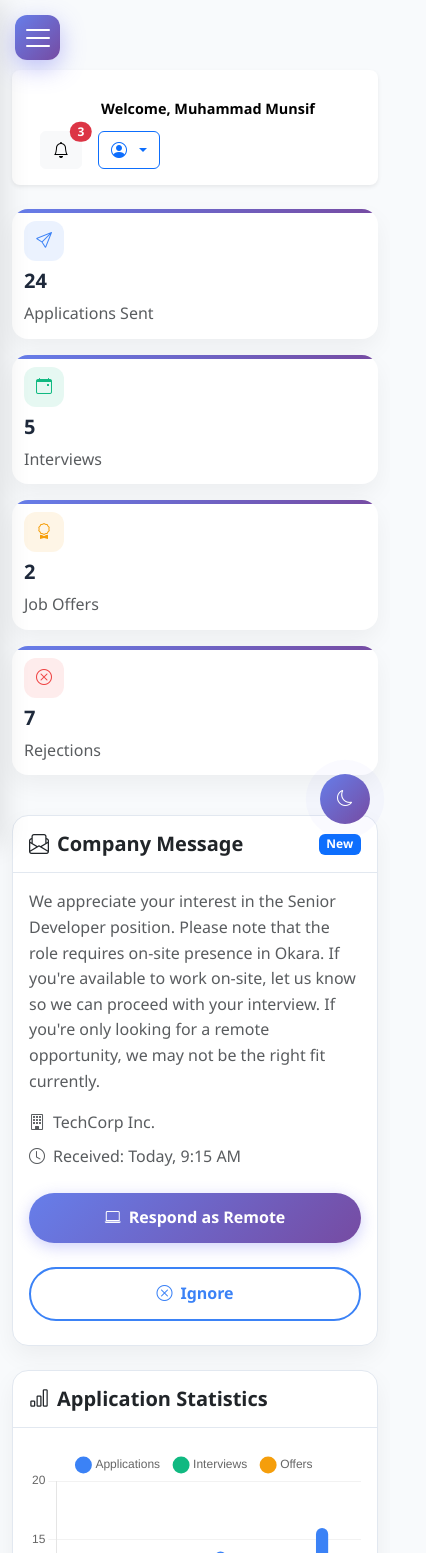
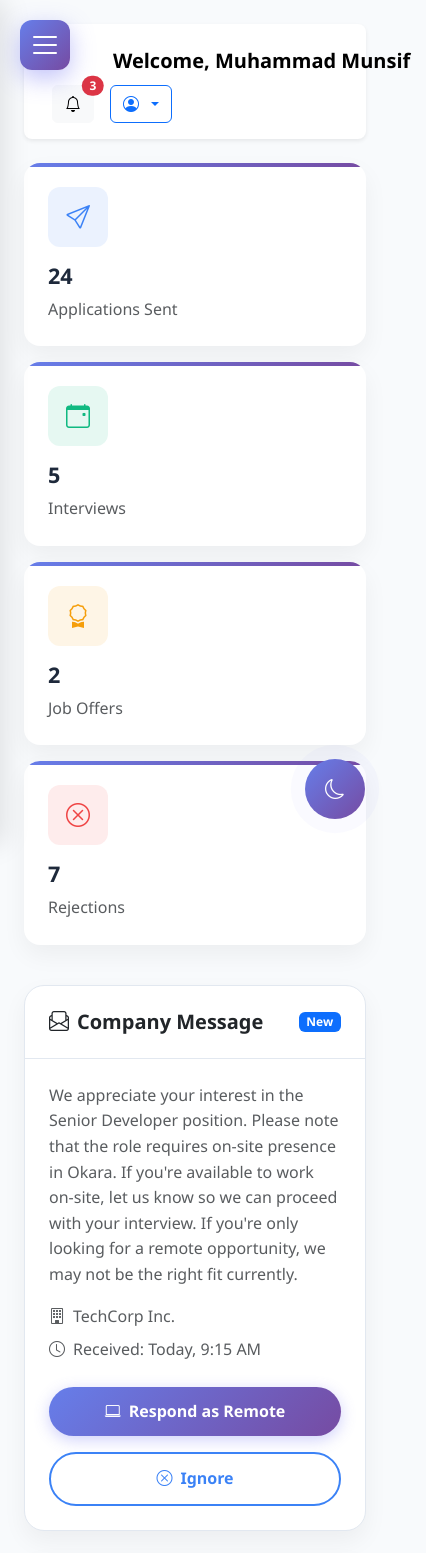
Before and after one commit to Muhammad-Munsif/card-admin-project, a plain HTML site: page index.html in a window 390 px wide. Shown: the top 1553 px of the page, 426 px wide, since content can reach past the window. Drawn offline with nearby package versions, Linux system fonts and the light colour scheme.

Commit message:
small changes in css  a few line of code file

```diff
--- a/css/style.css
+++ b/css/style.css
@@ -747,121 +747,7 @@ body {
   }
 }
 
-/* Tablet styles */
-@media (max-width: 991px) and (min-width: 768px) {
-  .main-content {
-    margin-left: 0;
-    padding-top: 80px;
-  }
 
-  .stat-card {
-    margin-bottom: 1rem;
-  }
-
-  /* Fix tablet grid layout */
-  .col-md-6 {
-    flex: 0 0 50%;
-    max-width: 50%;
-  }
-}
-
-/* Mobile-specific adjustments */
-@media (max-width: 767px) {
-  .main-content {
-    padding: 1rem;
-    padding-top: 80px;
-  }
-
-  .card-header,
-  .card-body {
-    padding: 1rem;
-  }
-
-  .stat-card {
-    padding: 1rem;
-  }
-
-  .stat-icon {
-    width: 50px;
-    height: 50px;
-    font-size: 1.25rem;
-  }
-
-  .btn-gradient,
-  .btn-outline-custom {
-    width: 100%;
-    margin-bottom: 0.5rem;
-  }
-
-  .navbar-brand {
-    font-size: 0.9rem;
-  }
-
-  .dropdown-menu {
-    width: 100% !important;
-    left: 0 !important;
-    right: 0 !important;
-  }
-
-  .interview-item {
-    flex-direction: column;
-    text-align: center;
-  }
-
-  .interview-details {
-    padding: 1rem 0;
-  }
-
-  .interview-actions {
-    justify-content: center;
-  }
-}
-
-/* Small mobile devices */
-@media (max-width: 576px) {
-  .sidebar {
-    width: 250px;
-  }
-
-  .main-content {
-    padding: 0.75rem;
-    padding-top: 70px;
-  }
-
-  .card {
-    border-radius: 1rem;
-  }
-
-  .stat-card {
-    padding: 0.75rem;
-  }
-
-  .stat-icon {
-    width: 40px;
-    height: 40px;
-    font-size: 1rem;
-    margin-bottom: 0.5rem;
-  }
-
-  h4.fw-bold {
-    font-size: 1.25rem;
-  }
-
-  .hamburger-menu {
-    top: 15px;
-    left: 15px;
-    width: 45px;
-    height: 45px;
-  }
-
-  .theme-toggle {
-    bottom: 20px;
-    right: 20px;
-    width: 50px;
-    height: 50px;
-    font-size: 1rem;
-  }
-}
 
 /* Custom scrollbar */
 ::-webkit-scrollbar {
```
